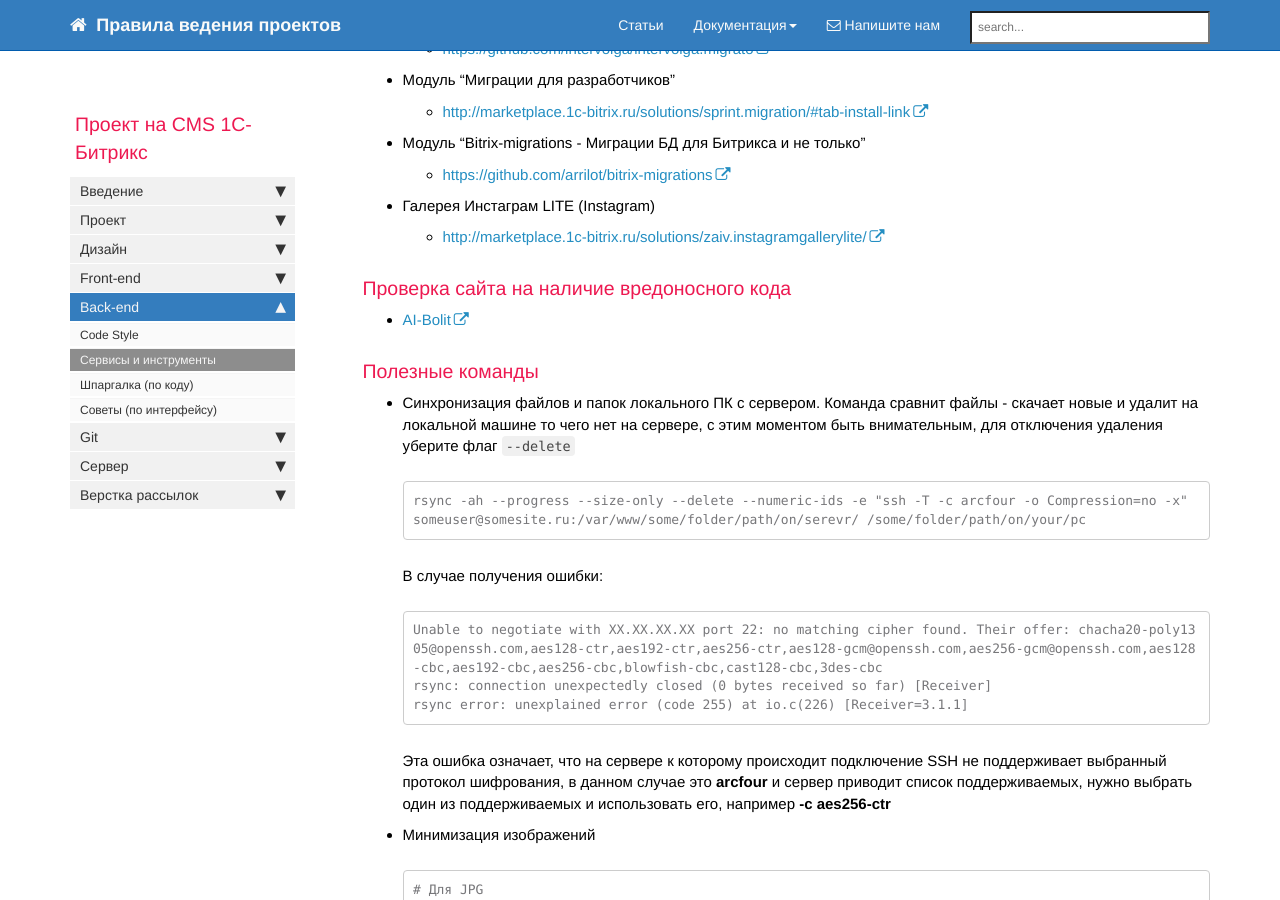
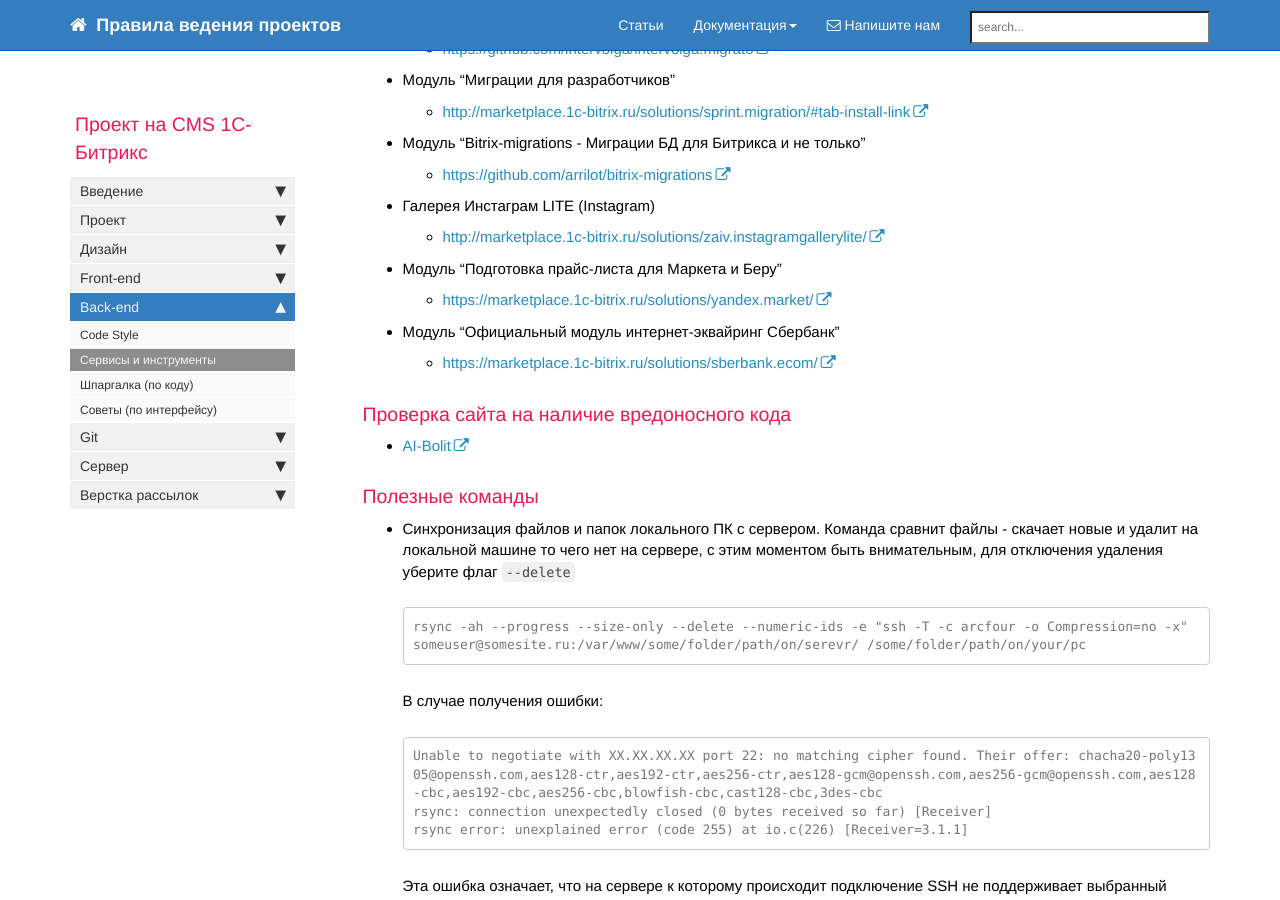
Before and after one commit to gdecider/gdecider.github.io, a Jekyll site: the page built from pages/bx/bx_back-tools.md, in a window 1280 px wide and 900 px high, scrolled down 2927 px. Built offline with Jekyll 4.4.1, drawn with Linux system fonts in a browser that asks for light colours; nearby versions of some CDN libraries; comment, search, counter and statistics services are not loaded.

Commit message:
Update bx_back-tools.md

```diff
--- a/pages/bx/bx_back-tools.md
+++ b/pages/bx/bx_back-tools.md
@@ -151,6 +151,12 @@ toc: false
 
 * Галерея Инстаграм LITE (Instagram)
   * [http://marketplace.1c-bitrix.ru/solutions/zaiv.instagramgallerylite/](http://marketplace.1c-bitrix.ru/solutions/zaiv.instagramgallerylite/)
+
+* Модуль "Подготовка прайс-листа для Маркета и Беру"
+  * [https://marketplace.1c-bitrix.ru/solutions/yandex.market/](https://marketplace.1c-bitrix.ru/solutions/yandex.market/)
+
+* Модуль "Официальный модуль интернет-эквайринг Сбербанк"
+  * [https://marketplace.1c-bitrix.ru/solutions/sberbank.ecom/](https://marketplace.1c-bitrix.ru/solutions/sberbank.ecom/)
 
 ### Проверка сайта на наличие вредоносного кода
 
```
